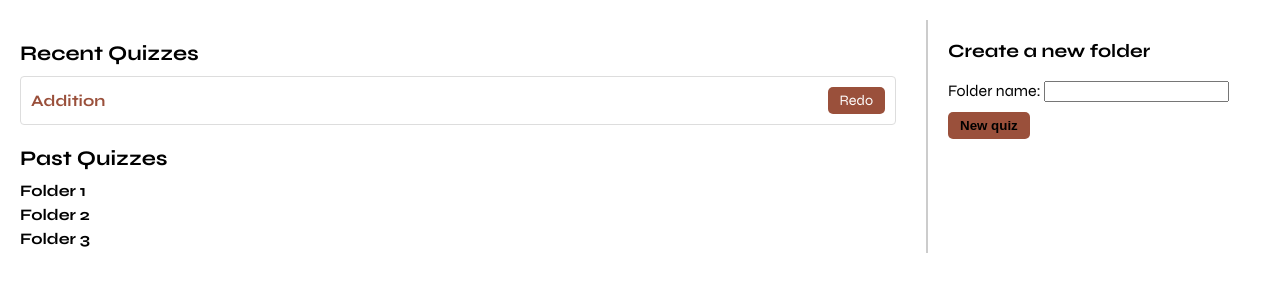
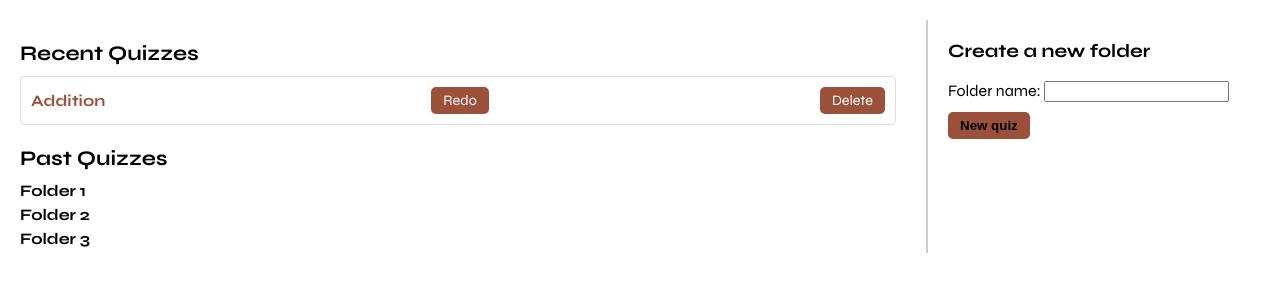
Before and after one commit to Deltane/quiz.it, a Flask app: page /dashboard in a window 1280 px wide. Shown: the part 97-397 px from the top of the page. Run offline with Flask 3, Linux system fonts and the light colour scheme; a user stored in the database is signed in; parts of the project's set-up code (start-up, migrations or seed data) failed here and were passed over; some web fonts are replaced.

Commit message:
Added a delete quiz button

```diff
--- a/app/static/css/dashboard.css
+++ b/app/static/css/dashboard.css
@@ -136,7 +136,7 @@ main {
     font-weight: bold;
 }
 
-.redo-button {
+.quiz-button {
     background-color: #9a503b;
     color: white;
     border: none;
--- a/app/templates/dashboard.html
+++ b/app/templates/dashboard.html
@@ -44,7 +44,11 @@
                     <span class="quiz-title clickable">{{ quiz.title }}</span>
                     <form action="{{ url_for('quiz_routes.redo_quiz', quiz_id=quiz.id) }}" method="post" style="display:inline;">
                         <input type="hidden" name="quiz_id" value="{{ quiz.id }}">
-                        <button type="submit" class="redo-button">Redo</button>
+                        <button type="submit" class="quiz-button">Redo</button>
+                    </form>
+                    <form action="{{ url_for('quiz_routes.delete_quiz', quiz_id=quiz.id) }}" method="post" style="display:inline; margin-left: 5px;">
+                        <input type="hidden" name="quiz_id" value="{{ quiz.id }}">
+                        <button type="submit" class="quiz-button" onclick="return confirm('Are you sure you want to delete this quiz?')">Delete</button>
                     </form>
                 </div>
                 {% endfor %}
@@ -56,7 +60,11 @@
                     <span class="quiz-title clickable">{{ quiz.title }}</span>
                     <form action="{{ url_for('quiz_routes.redo_quiz', quiz_id=quiz.id) }}" method="post" style="display:inline;">
                         <input type="hidden" name="quiz_id" value="{{ quiz.id }}">
-                        <button type="submit" class="redo-button">Redo</button>
+                        <button type="submit" class="quiz-button">Redo</button>
+                    </form>
+                    <form action="{{ url_for('quiz_routes.delete_quiz', quiz_id=quiz.id) }}" method="post" style="display:inline; margin-left: 5px;">
+                        <input type="hidden" name="quiz_id" value="{{ quiz.id }}">
+                        <button type="submit" class="quiz-button" onclick="return confirm('Are you sure you want to delete this quiz?')">Delete</button>
                     </form>
                 </div>
                 {% endfor %}
@@ -64,6 +72,7 @@
             <div class="folders">
                 <p>Folder 1</p>
                 <p>Folder 2</p>
+
                 <p>Folder 3</p>
             </div>
         </section>
```
Also changed, not shown: app/routes/quiz_routes.py (+8 -0 lines), instance/app.db.
